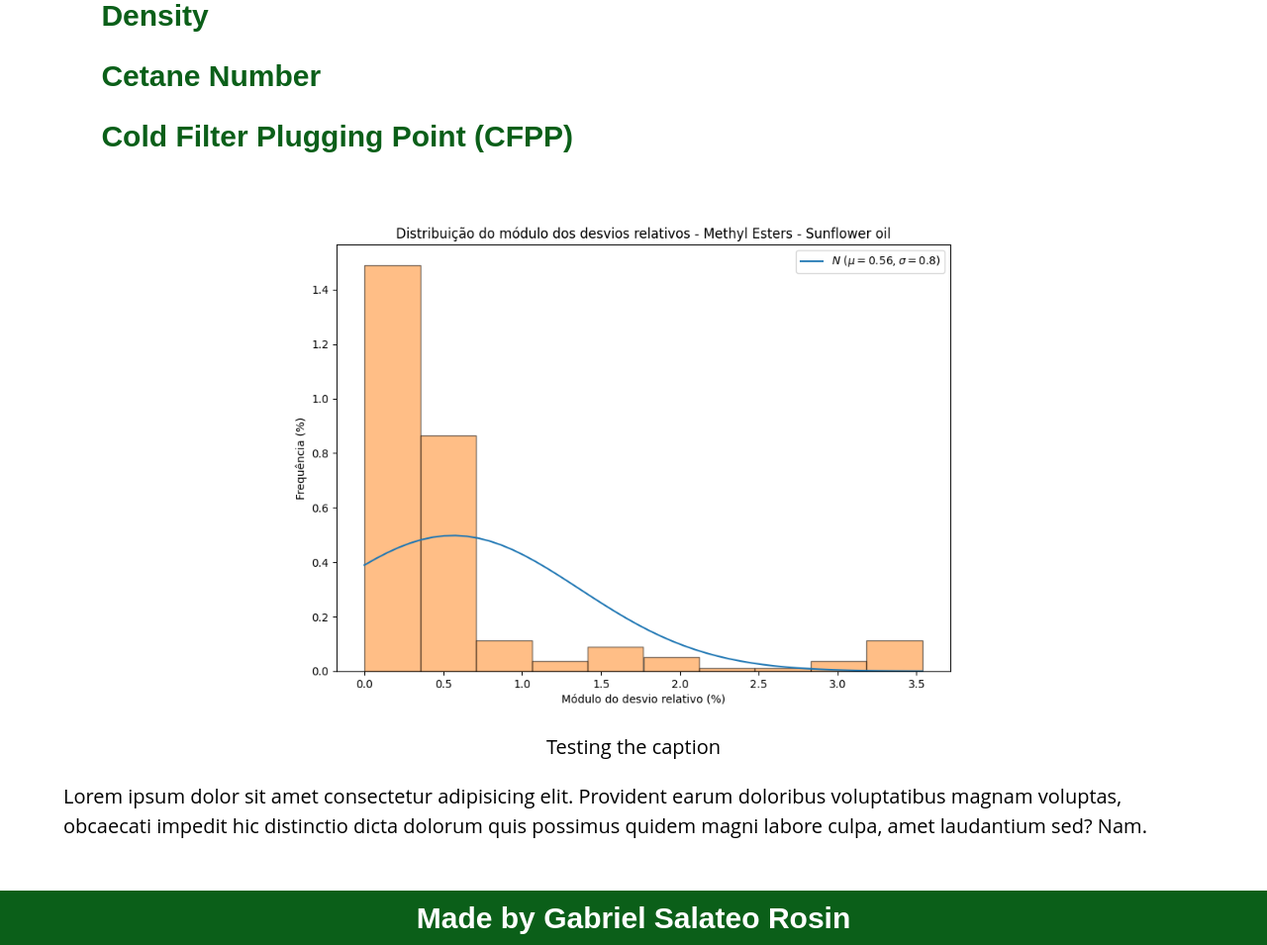
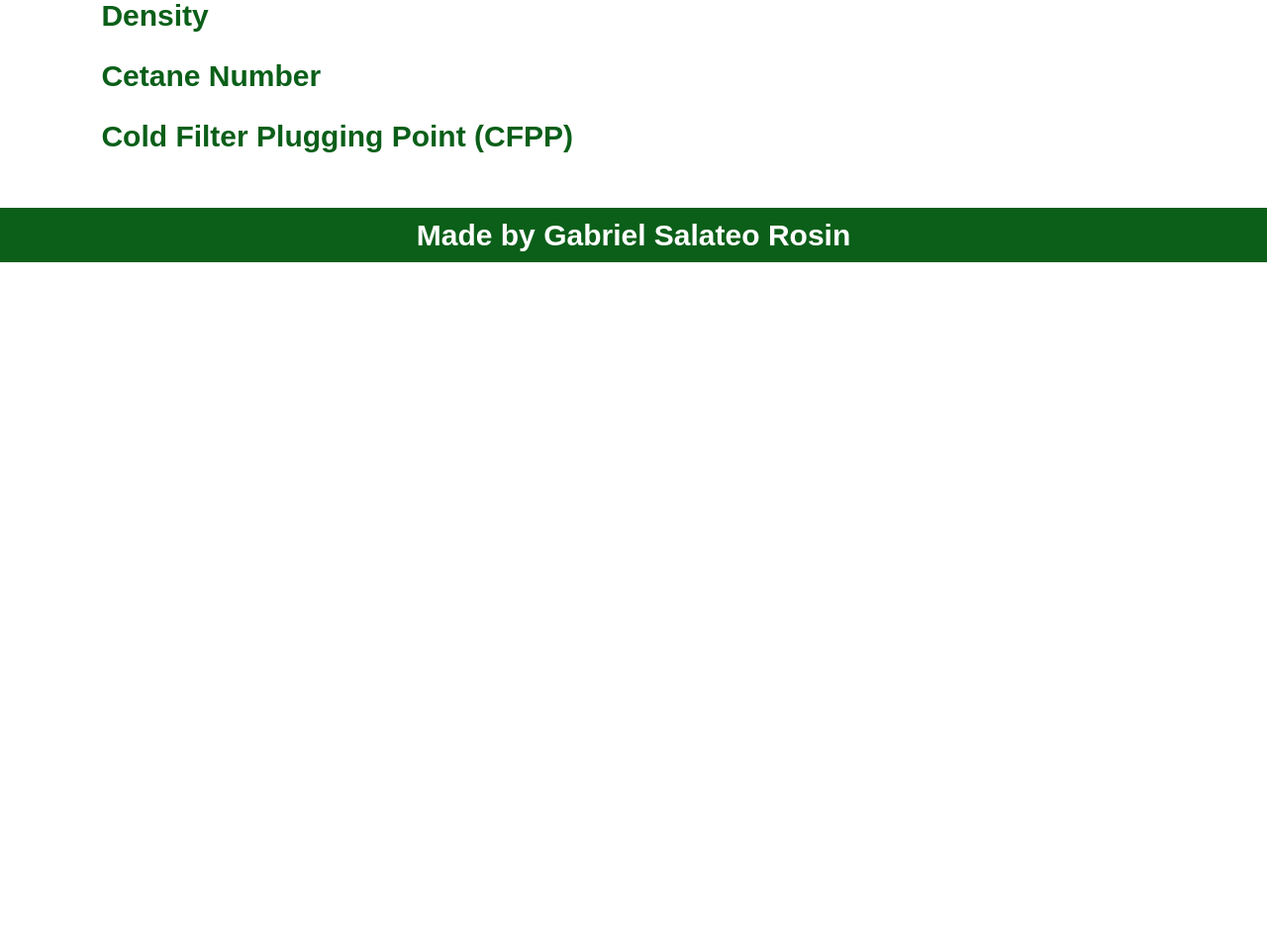
Before and after one commit to gabao55/Biolab-Simulator, a Django app: page / in a window 1280 px wide. Shown: the part 184-1139 px from the top of the page at 99% size. After the commit the page ends 449 px from the top, so only its background shows below. Run offline with Django 4.2, Linux system fonts and the light colour scheme; data that the repository does not hold is empty.

Commit message:
Removes placeholders

```diff
--- a/biolab_simulator/home/templates/home/home.html
+++ b/biolab_simulator/home/templates/home/home.html
@@ -43,10 +43,6 @@
             {% endfor %}
 
         </ul>
-
-        <img src="{% static 'assets/img/test_image.png' %}" alt="Test image">
-        <figcaption>Testing the caption</figcaption>
-        <p>Lorem ipsum dolor sit amet consectetur adipisicing elit. Provident earum doloribus voluptatibus magnam voluptas, obcaecati impedit hic distinctio dicta dolorum quis possimus quidem magni labore culpa, amet laudantium sed? Nam.</p>
     </section>
 
 {% endblock content %}
```
